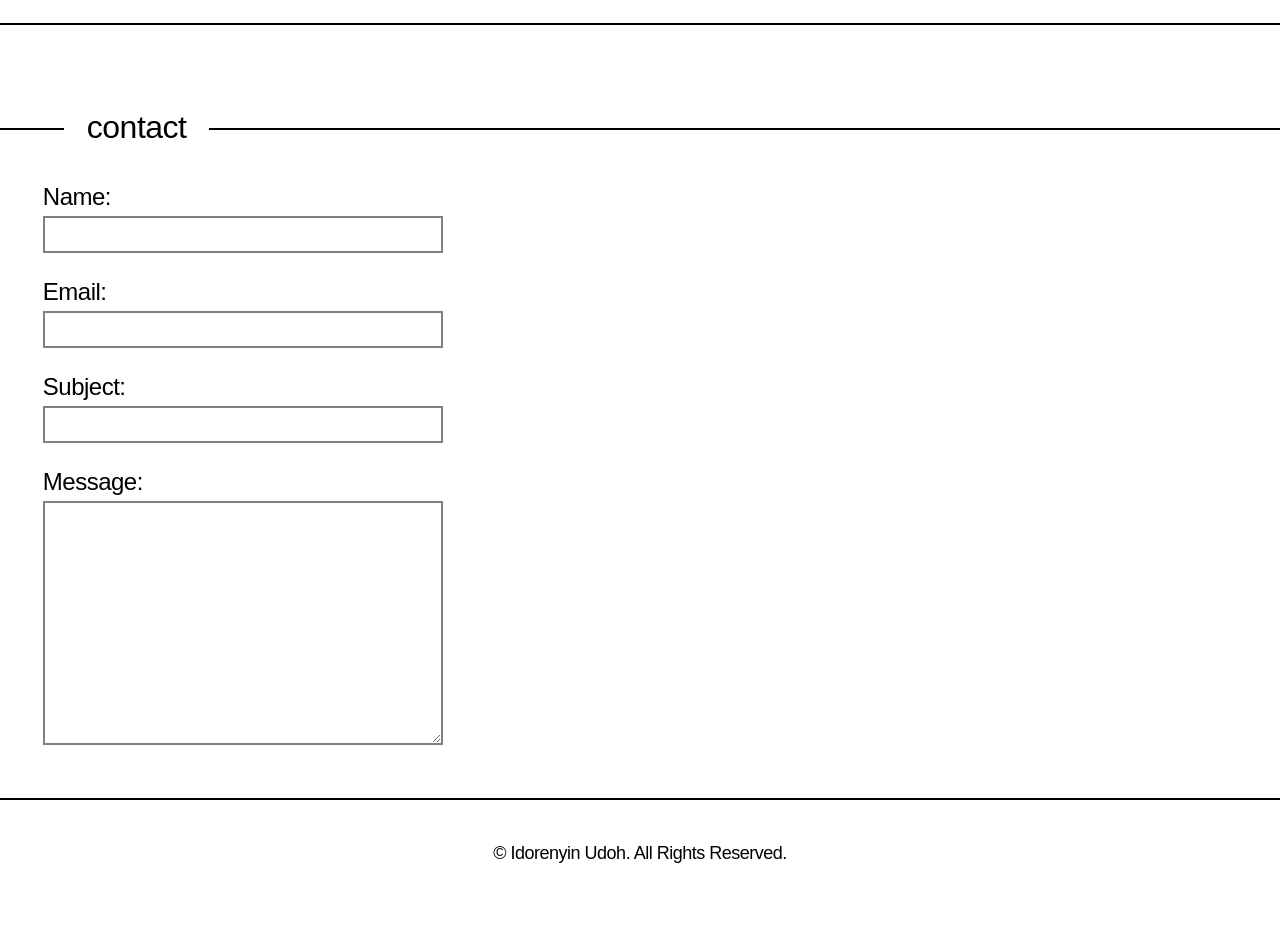
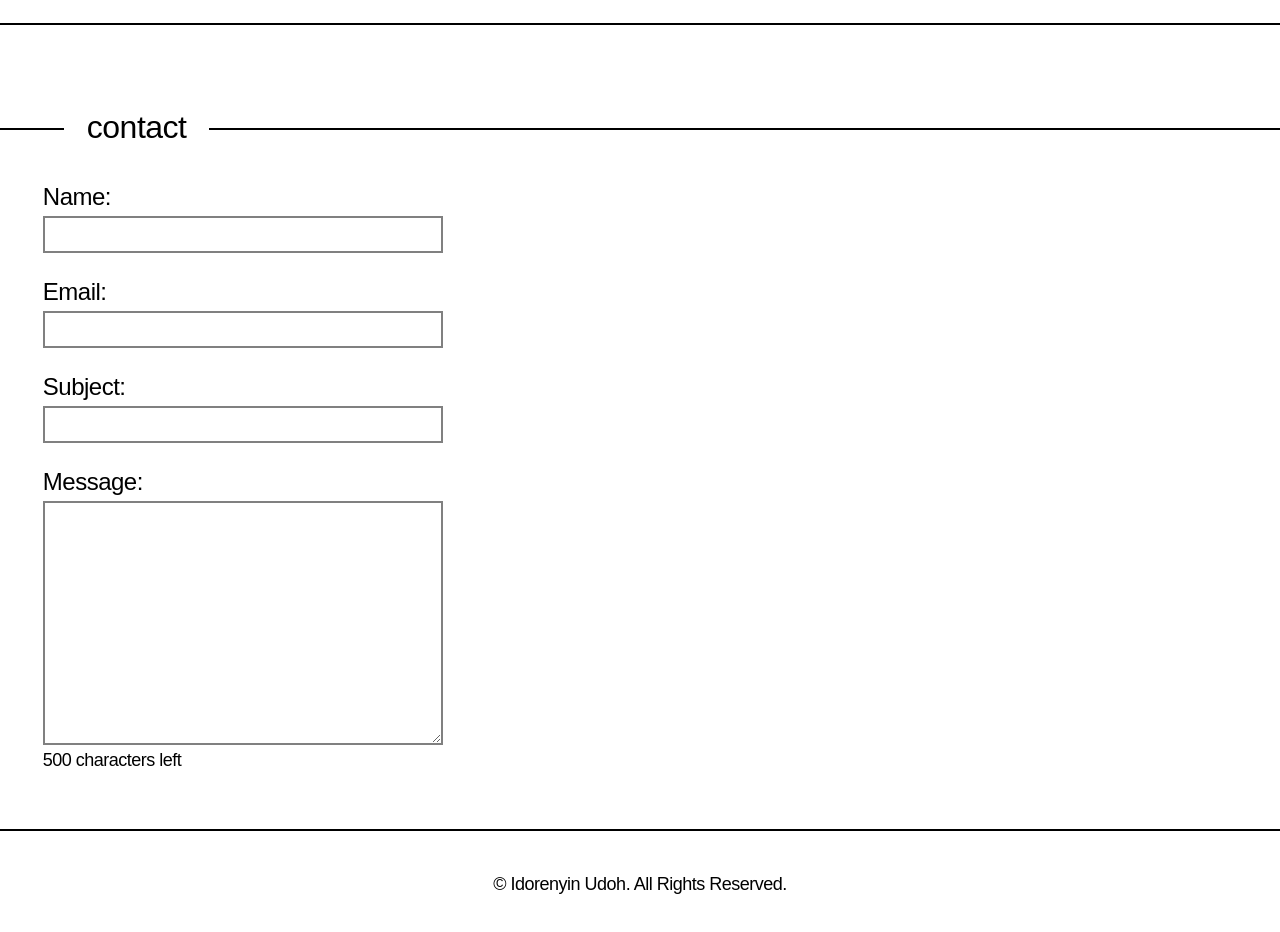
Before and after one commit to idorenyinudoh/iudoh.me, a Vue app: page / in a window 1280 px wide. Shown: the part 2700-3632 px from the top of the page. Before the commit the page ends 3606 px from the top, so only its background shows below. Built offline with nearby package versions, Linux system fonts and the light colour scheme.

Commit message:
show number of characters left for textarea

```diff
--- a/src/components/Home.vue
+++ b/src/components/Home.vue
@@ -46,7 +46,9 @@ section#contact.left-heading
     label(for="subject") Subject:
     input(type="text", name="subject", id="subject", required)
     label(for="message") Message:
-    textarea(maxlength="500", rows="10", name="message", id="message", required)
+    textarea(maxlength="500", rows="10", name="message", id="message", required, v-model="message", @input="getCharactersLeft")
+    span#number-of-characters-left(v-if="charactersLeft === 1") {{ charactersLeft }} character left
+    span#number-of-characters-left(v-else) {{ charactersLeft }} characters left
     //- p You can reach out to me through
     //-     a(href="mailto:idorenyinudoh10@outlook.com", target="_blank") email
     //-     |  or
@@ -62,7 +64,17 @@ footer
 
 <script>
 export default {
-    name: 'Home'
+    name: 'Home',
+    data() {
+        return {
+            charactersLeft: 500
+        }
+    },
+    methods: {
+        getCharactersLeft() {
+            this.charactersLeft = 500 - this.message.length;
+        }
+    }
 }
 </script>
 
@@ -245,6 +257,11 @@ textarea {
 input:focus, textarea:focus {
     border-color: #000;
 }
+#number-of-characters-left {
+    display: block;
+    margin: 5px 0;
+    font-size: 18px;
+}
 footer {
     margin: calc(30px + 1vw);
     text-align: center;
```
